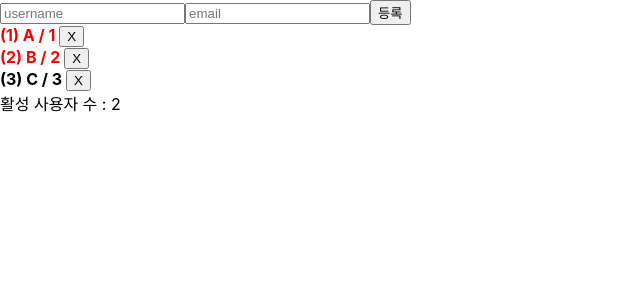
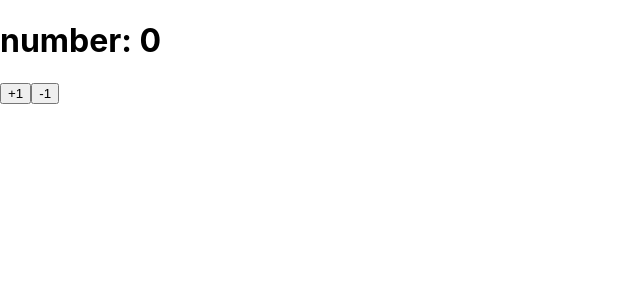
Before and after one commit to nayoonaise/BeginReact, a React (Create React App) app: page / in a window 1280 px wide. Shown: the top 300 px of the page, without its empty margins (0-640 px from the left). Built offline with nearby package versions, Linux system fonts and the light colour scheme.

Commit message:
20강 useReducer

```diff
--- a/src/Counter.js
+++ b/src/Counter.js
@@ -1,23 +1,29 @@
-import React, {useState} from "react";
+import React, { useReducer } from "react";
+
+function reducer(state, action) {
+    switch (action.type) {
+        case "INCREMENT" :
+            return state+1
+        case "DECREMENT":
+            return state-1;
+        default: throw new Error('Unhandled action');
+    }
+}
 
 function Counter() {
-    let localNum = 0;
-    const [number, setNumber] = useState(0);
+
+    const [number, dispatch] = useReducer(reducer, 0);
 
     const onIncrease = function(){
-        localNum+=1;
-        setNumber(number+1)
-        if(number > 3) { console.log(localNum)}
+        dispatch({type:'INCREMENT'});
     }
     const onDecrease = () => {
-        localNum--;
-        setNumber(prev => prev-1);
+        dispatch({type:'DECREMENT'});
     }
 
     return (
         <div>
             <h1>number: {number}</h1>
-            <h1> localNum: {localNum}</h1>
             <button onClick={onIncrease}>+1</button>
             <button onClick={onDecrease}>-1</button>
         </div>
--- a/src/index.js
+++ b/src/index.js
@@ -1,13 +1,13 @@
 import React from 'react';
 import ReactDOM from 'react-dom';
 import './index.css';
-import App from './App';
+/*import App from './App';*/
 import reportWebVitals from './reportWebVitals';
+import Counter from "./Counter";
+
 
 ReactDOM.render(
-  <React.StrictMode>
-    <App />
-  </React.StrictMode>,
+  <Counter />,
   document.getElementById('root')
 );
 
```
